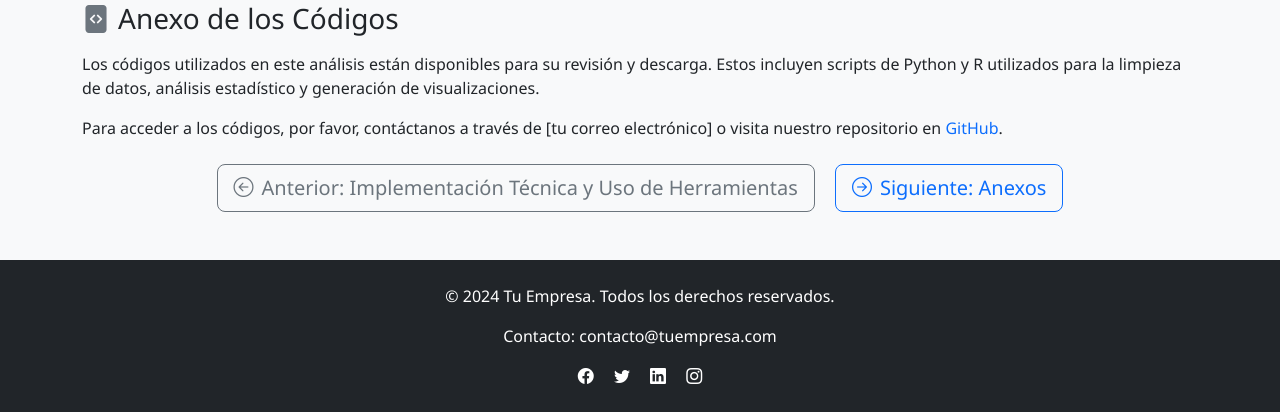
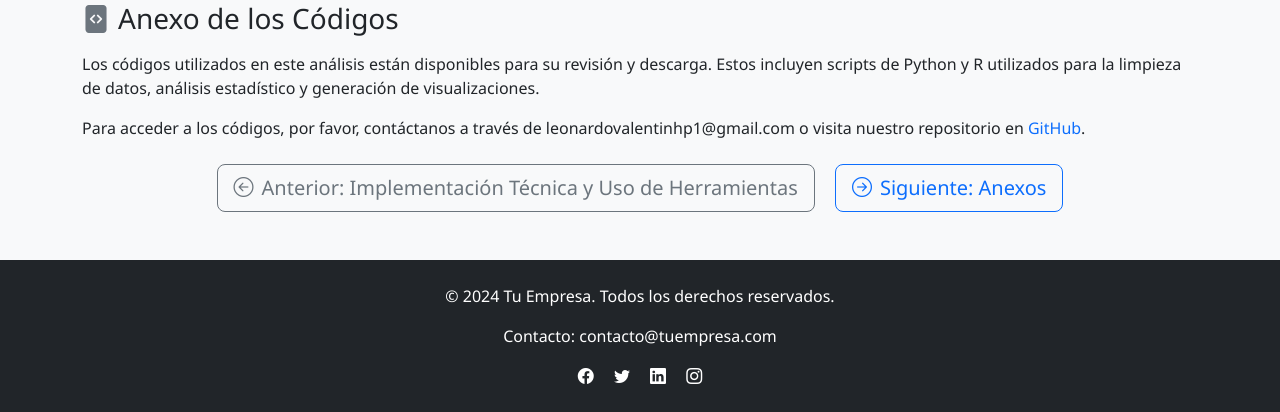
Before and after one commit to Valentinhp/PAGINA_ANALISIS, a FastAPI app: page /conclusiones in a window 1280 px wide; the page is wider, and only the part inside the window is pictured. Shown: the part 2118-2530 px from the top of that part. Run offline with FastAPI, Linux system fonts and the light colour scheme.

Commit message:
Ultimos Ajustes: Actualización de plantillas y nuevos archivos estáticos

```diff
--- a/templates/anexo.html
+++ b/templates/anexo.html
@@ -484,7 +484,7 @@ ggplot(data = heatmap_long, aes(x = Index, y = Country, fill = Value)) +
     <!-- Botones de Navegación -->
     <section class="text-center">
         <a href="/conclusiones" class="btn btn-outline-secondary btn-lg me-3"><i class="bi bi-arrow-left-circle me-2"></i>Anterior: Conclusiones Generales</a>
-        <a href="/referencias" class="btn btn-outline-primary btn-lg"><i class="bi bi-arrow-right-circle me-2"></i>Siguiente: Referencias</a>
+      <i class="bi bi-arrow-right-circle me-2"></i>Final</a>
     </section>
 </section>
 {% endblock %}
--- a/templates/base.html
+++ b/templates/base.html
@@ -1,10 +1,11 @@
-<!-- templates/base.html -->
 <!DOCTYPE html>
 <html lang="es">
 <head>
     <meta charset="UTF-8">
     <title>{% block title %}Informe de Análisis de Mercados Internacionales{% endblock %}</title>
     <meta name="viewport" content="width=device-width, initial-scale=1">
+    <!-- Favicon -->
+    <link rel="icon" href="{{ url_for('static', path='/images/favicon.png') }}" type="image/png">
     <!-- Meta descripción para SEO -->
     <meta name="description" content="Informe de Análisis de Mercados Internacionales basado en índices económicos como el costo de vida, renta y poder adquisitivo.">
     <!-- Bootstrap CSS -->
--- a/templates/conclusiones.html
+++ b/templates/conclusiones.html
@@ -126,7 +126,7 @@
             Los códigos utilizados en este análisis están disponibles para su revisión y descarga. Estos incluyen scripts de Python y R utilizados para la limpieza de datos, análisis estadístico y generación de visualizaciones.
         </p>
         <p>
-            Para acceder a los códigos, por favor, contáctanos a través de [tu correo electrónico] o visita nuestro repositorio en <a href="https://github.com/tu-repositorio" target="_blank" class="text-decoration-none">GitHub</a>.
+            Para acceder a los códigos, por favor, contáctanos a través de leonardovalentinhp1@gmail.com o visita nuestro repositorio en <a href="https://github.com/Valentinhp/PAGINA_ANALISIS" target="_blank" class="text-decoration-none">GitHub</a>.
         </p>
     </div>
 
--- a/templates/index.html
+++ b/templates/index.html
@@ -2,6 +2,7 @@
 {% extends "base.html" %}
 
 {% block title %}Inicio - Informe de Análisis de Mercados Internacionales{% endblock %}
+
 
 {% block content %}
 <!-- Hero Section -->
```
Also changed, not shown: static/images/favicon.png (added), static/images/hero-background.jpg (added), static/img/hero-background.jpg (added).
